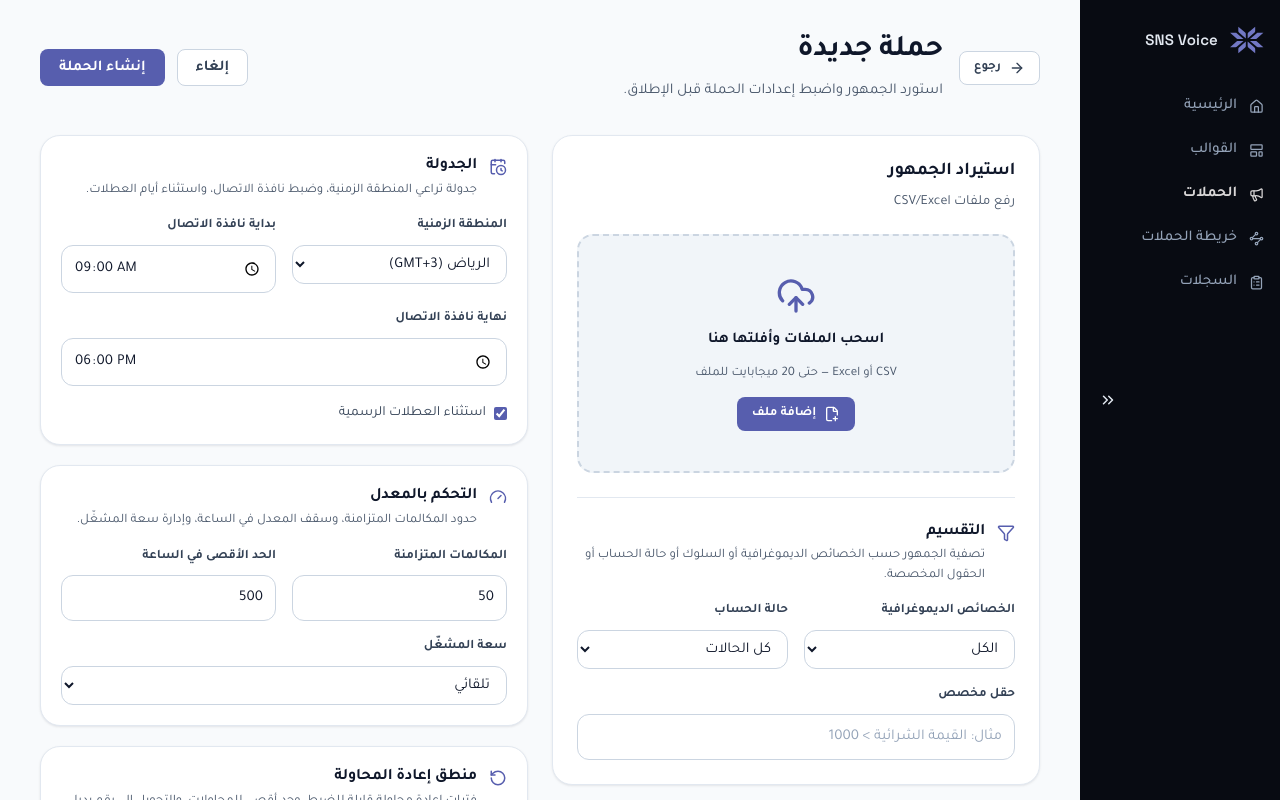
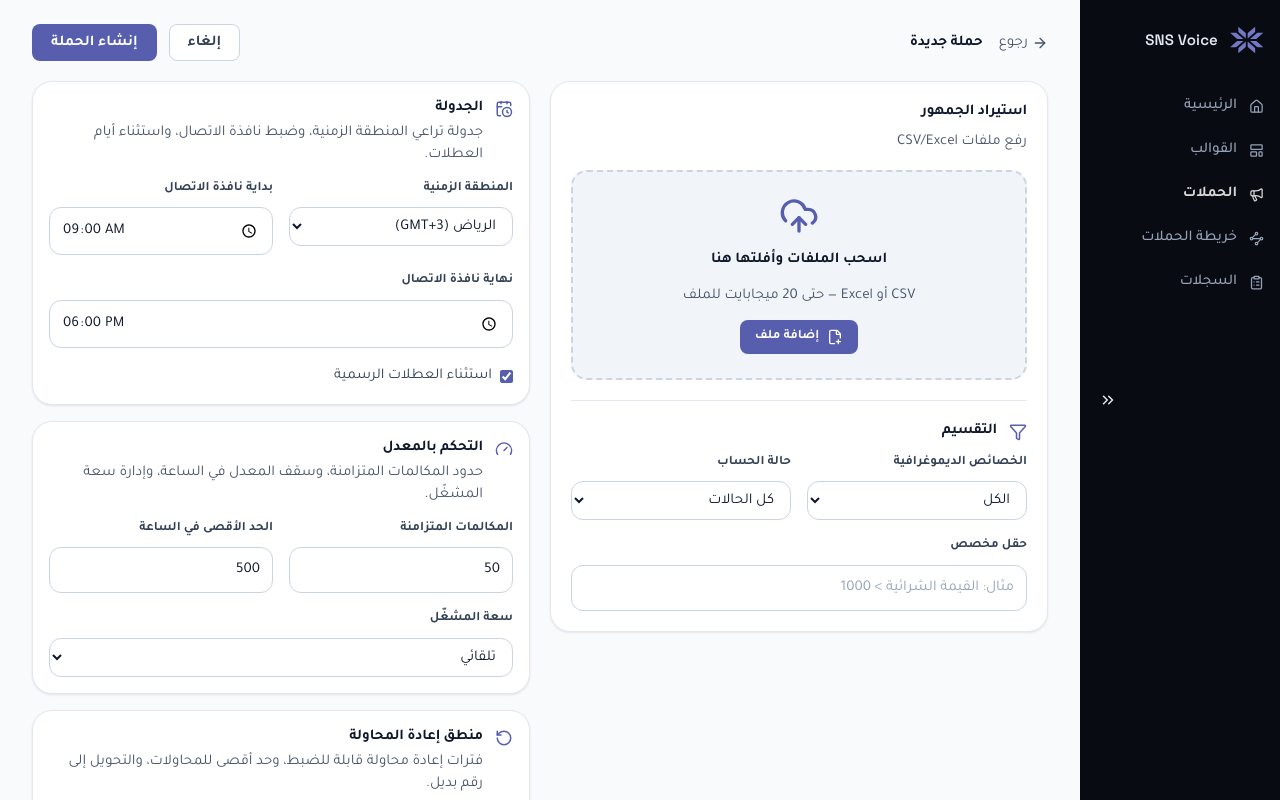
Before and after one commit to DanahAlmalki/SNS-voice-frontend, a React (Vite) app: page /campaigns/new in a window 1280 px wide. Shown: the top 800 px of the page. Built offline with nearby package versions, Linux system fonts and the light colour scheme.

Commit message:
style(new-campaign): text back button, compact layout

```diff
--- a/src/pages/NewCampaignPage.css
+++ b/src/pages/NewCampaignPage.css
@@ -1,5 +1,5 @@
 .new-campaign {
-  padding: var(--sp-8) clamp(var(--sp-4), 4vw, var(--sp-10));
+  padding: var(--sp-6) clamp(var(--sp-4), 4vw, var(--sp-8));
   max-width: 1200px;
   margin: 0 auto;
 }
@@ -10,51 +10,66 @@
   align-items: center;
   gap: var(--sp-4);
   flex-wrap: wrap;
-  margin-bottom: var(--sp-8);
+  margin-bottom: var(--sp-5);
 }
 .new-campaign__heading {
   flex: 1;
   min-width: 200px;
 }
 .new-campaign__title {
-  font-size: clamp(1.5rem, 3vw, 1.875rem);
+  font-size: clamp(var(--fs-xl), 3vw, var(--fs-3xl));
   margin: 0;
 }
 .new-campaign__sub {
   margin: var(--sp-2) 0 0;
   color: var(--text-muted);
-  font-size: 0.9375rem;
+  font-size: var(--fs-sm);
 }
 .new-campaign__actions {
   display: flex;
   gap: var(--sp-3);
   flex-wrap: wrap;
 }
+.new-campaign__back {
+  display: inline-flex;
+  align-items: center;
+  gap: var(--sp-1);
+  padding: 0;
+  border: none;
+  background: none;
+  color: var(--text-muted);
+  font: inherit;
+  font-size: var(--fs-sm);
+  cursor: pointer;
+}
+.new-campaign__back:hover {
+  color: var(--text);
+}
 
 /* ---------- Two-column split (right: import, left: config) ---------- */
 .new-campaign__grid {
   display: grid;
   grid-template-columns: 1fr 1fr;
-  gap: var(--sp-6);
+  gap: var(--sp-5);
   align-items: start;
 }
 
 .nc-col__head {
-  margin-bottom: var(--sp-5);
+  margin-bottom: var(--sp-4);
 }
 .nc-col__title {
-  font-size: 1.125rem;
+  font-size: var(--fs-md);
   margin: 0;
 }
 .nc-col__desc {
   margin: var(--sp-2) 0 0;
   color: var(--text-muted);
-  font-size: 0.875rem;
+  font-size: var(--fs-sm);
 }
 
 /* ---------- Import column ---------- */
 .nc-import {
-  padding: var(--sp-6);
+  padding: var(--sp-5);
   position: sticky;
   top: var(--sp-6);
 }
@@ -65,7 +80,7 @@
   align-items: center;
   gap: var(--sp-3);
   text-align: center;
-  padding: var(--sp-10) var(--sp-6);
+  padding: var(--sp-6) var(--sp-5);
   border: 2px dashed var(--border-strong);
   border-radius: var(--r-lg);
   background: var(--surface-muted);
@@ -94,14 +109,14 @@
 }
 .nc-drop__hint {
   margin: 0;
-  font-size: 0.8125rem;
+  font-size: var(--fs-xs);
   color: var(--text-muted);
 }
 
 /* ---------- Uploaded files ---------- */
 .nc-files {
   list-style: none;
-  margin: var(--sp-5) 0 0;
+  margin: var(--sp-4) 0 0;
   padding: 0;
   display: flex;
   flex-direction: column;
@@ -122,14 +137,14 @@
 }
 .nc-files__name {
   flex: 1;
-  font-size: 0.875rem;
+  font-size: var(--fs-sm);
   font-weight: 600;
   overflow: hidden;
   text-overflow: ellipsis;
   white-space: nowrap;
 }
 .nc-files__size {
-  font-size: 0.75rem;
+  font-size: var(--fs-xs);
   color: var(--text-muted);
   white-space: nowrap;
 }
@@ -156,8 +171,8 @@
 
 /* ---------- Segmentation inside import panel ---------- */
 .nc-import__seg-head {
-  margin-top: var(--sp-6);
-  padding-top: var(--sp-6);
+  margin-top: var(--sp-5);
+  padding-top: var(--sp-5);
   border-top: 1px solid var(--border);
 }
 
@@ -165,16 +180,16 @@
 .nc-config {
   display: flex;
   flex-direction: column;
-  gap: var(--sp-5);
+  gap: var(--sp-4);
 }
 .nc-card {
-  padding: var(--sp-5);
+  padding: var(--sp-4);
 }
 .nc-card__head {
   display: flex;
   align-items: flex-start;
   gap: var(--sp-3);
-  margin-bottom: var(--sp-4);
+  margin-bottom: var(--sp-3);
 }
 .nc-card__icon {
   color: var(--accent);
@@ -183,12 +198,12 @@
 }
 .nc-card__title {
   margin: 0;
-  font-size: 1rem;
+  font-size: var(--fs-base);
 }
 .nc-card__desc {
   margin: var(--sp-1) 0 0;
   color: var(--text-muted);
-  font-size: 0.8125rem;
+  font-size: var(--fs-xs);
   line-height: 1.5;
 }
 
@@ -206,7 +221,7 @@
   display: flex;
   align-items: center;
   gap: var(--sp-2);
-  font-size: 0.875rem;
+  font-size: var(--fs-sm);
   color: var(--text-secondary);
   cursor: pointer;
   flex: 1 1 100%;
--- a/src/pages/NewCampaignPage.jsx
+++ b/src/pages/NewCampaignPage.jsx
@@ -46,7 +46,7 @@ export default function NewCampaignPage() {
     <div className="new-campaign" dir="rtl">
       <header className="new-campaign__header">
         <button
-          className="btn btn--ghost btn--sm"
+          className="new-campaign__back"
           onClick={() => navigate("/campaigns")}
         >
           <ArrowRight size={16} />
@@ -54,9 +54,6 @@ export default function NewCampaignPage() {
         </button>
         <div className="new-campaign__heading">
           <h1 className="new-campaign__title">حملة جديدة</h1>
-          <p className="new-campaign__sub">
-            استورد الجمهور واضبط إعدادات الحملة قبل الإطلاق.
-          </p>
         </div>
         <div className="new-campaign__actions">
           <button
@@ -144,10 +141,6 @@ export default function NewCampaignPage() {
             <Filter size={18} className="nc-card__icon" />
             <div>
               <h3 className="nc-card__title">التقسيم</h3>
-              <p className="nc-card__desc">
-                تصفية الجمهور حسب الخصائص الديموغرافية أو السلوك أو حالة الحساب
-                أو الحقول المخصصة.
-              </p>
             </div>
           </div>
           <div className="nc-fields">
```
